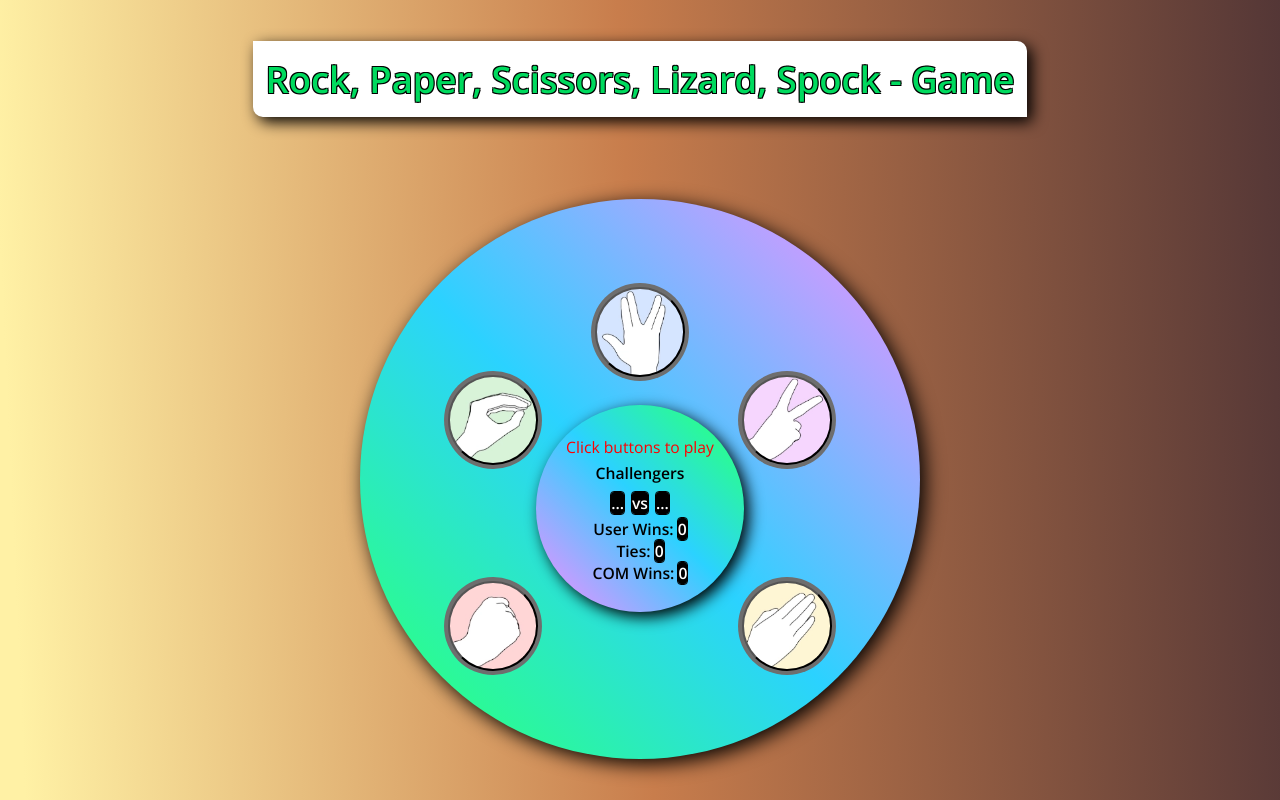
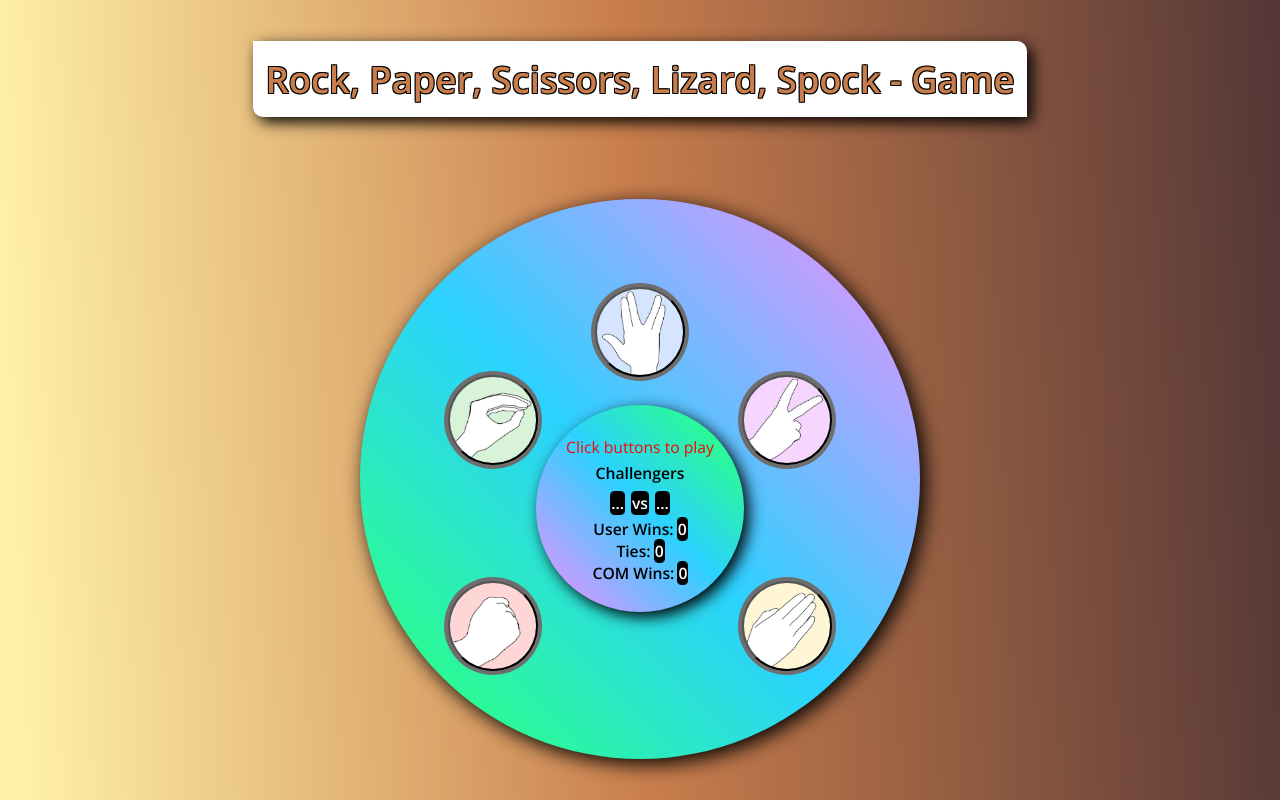
Before and after one commit to Tiyko/RPSLS-Game, a plain HTML site: page index.html in a window 1280 px wide. Drawn offline with nearby package versions, Linux system fonts and the light colour scheme.

Commit message:
Fixed contrast issue on the title.

```diff
--- a/assets/css/style.css
+++ b/assets/css/style.css
@@ -23,7 +23,7 @@ h1 {
     background-color: rgb(255, 255, 255);
     padding: 1%;
     font-size: 2.3rem;
-    color: rgb(0, 218, 94);
+    color: rgb(200, 125, 76);
     border-radius: 0 0.625rem;
     box-shadow: rgb(0 0 0) 0.3125rem 0.3125rem 0.9375rem 0rem;
     text-shadow: -0.0625rem -0.0625rem rgb(0, 0, 0),
```
